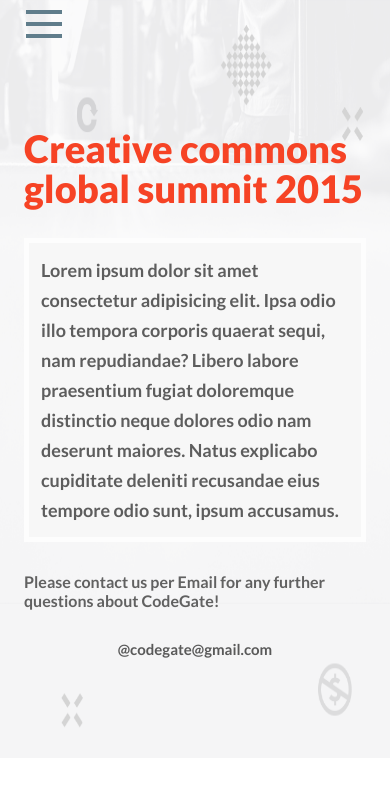
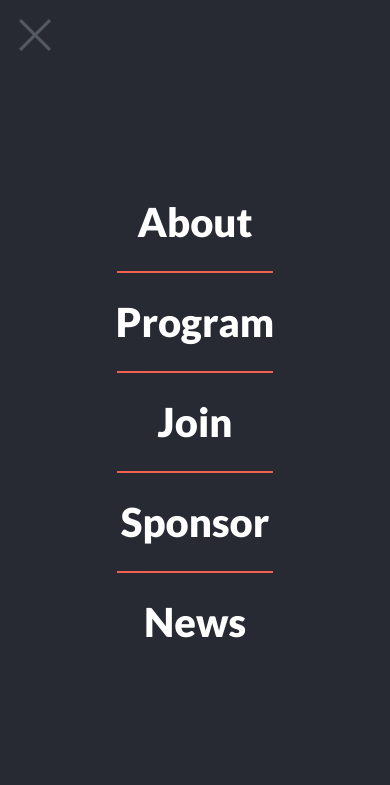
Before and after one commit to byiringiroscar/capstone_microverse_one.github.io, a website: page about.html in a window 390 px wide. Both pictures are taken after a click on the picture 44 px from the left and 24 px from the top of the page. Shown: the top 785 px of the page. Drawn offline with Linux system fonts and the light colour scheme.

Commit message:
add slide bar to about body

```diff
--- a/about.html
+++ b/about.html
@@ -23,11 +23,11 @@
             </div>
             <div class="bottom-header">
                 <div class="main-logo">
-                    <a href="#" class="logo-link">Code<span>G</span>ate</a>
+                    <a href="index.html" class="logo-link">Code<span>G</span>ate</a>
                 </div>
                 <nav>
                     <ul>
-                        <li class="single-nav active">About</li>
+                        <li class="single-nav active"><a href="about.html">About</a></li>
                         <li class="single-nav">Program</li>
                         <li class="single-nav">Join</li>
                         <li class="single-nav">Sponsor</li>
@@ -38,6 +38,21 @@
             </div>
 
         </header>
+        <div class="mobile-body">
+            <img id="menu-close" src="./images/close.png" alt="">
+            <ul class="nav-mobile">
+                <li><a href="about.html" class="nav-a">About</a></li>
+                <hr>
+                <li><a href="#!" class="nav-a">Program</a></li>
+                <hr>
+                <li><a href="#!" class="nav-a">Join</a></li>
+                <hr>
+                <li><a href="#!" class="nav-a">Sponsor</a></li>
+                <hr>
+                <li><a href="#!" class="nav-a">News</a></li>
+
+            </ul>
+        </div>
         <div class="main-content">
             <h1 class="main-into">Creative commons global summit 2015</h1>
             <p class="description">Lorem ipsum dolor sit amet consectetur adipisicing elit. Ipsa odio illo tempora corporis quaerat sequi, nam repudiandae? Libero labore praesentium fugiat doloremque distinctio neque dolores odio nam deserunt maiores. Natus explicabo cupiditate deleniti recusandae eius tempore odio sunt, ipsum accusamus.</p>
--- a/css/about.css
+++ b/css/about.css
@@ -33,6 +33,53 @@ header {
 }
 .top-header{
   display: none;
+}
+#menu-close{
+  width: 50px;
+  height: 50px;
+  position: absolute;
+  top: 10px;
+  left: 10px;
+}
+.mobile-body{
+  position: fixed;
+  width: 100vw;
+  height: 100vh;
+  top: 0;
+  background-color: #272a33;
+  z-index: 99;
+  right: 100%;
+  transition: all 1s;
+}
+.mobile-body.active{
+  right: 0;
+}
+.nav-mobile{
+  width: 100%;
+  height: 100%;
+  display: flex;
+  flex-direction: column;
+  justify-content: center;
+  align-items: center;
+  gap: 25px;
+
+}
+.nav-mobile li{
+  cursor: pointer;
+}
+.nav-mobile li .nav-a:hover{
+  color: #F1614F;
+}
+.nav-mobile li .nav-a{
+  color: white;
+  font-size: 40px;
+  font-family: 'Lato', sans-serif;
+  font-weight: 900;
+}
+
+.nav-mobile hr{
+  width: 40%;
+  border: 1px solid #F1614F;
 }
 
 .main-content {
@@ -310,6 +357,9 @@ footer{
   #menu-logo{
     display: none;
   }
+  .mobile-body{
+    display: none;
+  }
   header{
     height: 17%;
     padding-left: 0;
@@ -374,7 +424,7 @@ footer{
     font-weight: 700;
     font-size: 14px;
   }
-  .single-nav.active{
+  .single-nav.active a{
     color: #F1614F;
   }
   .single-nav.square{
--- a/css/style.css
+++ b/css/style.css
@@ -12,6 +12,7 @@ a {
 
 ul li {
   list-style: none;
+  cursor: pointer;
 }
 
 .wrapper {
@@ -489,7 +490,10 @@ footer{
     font-weight: 700;
     font-size: 14px;
   }
-  .single-nav.active{
+  .single-nav:hover{
+    color: #F1614F;
+  }
+  .single-nav.active a{
     color: #F1614F;
   }
   .single-nav.square{
@@ -515,6 +519,7 @@ footer{
     font-family: 'Lato', sans-serif;
     font-weight: 900;
     font-size: 15px;
+
   }
   .main-content .description{
     width: 75%;
```
Also changed, not shown: index.html (+7 -7 lines).
